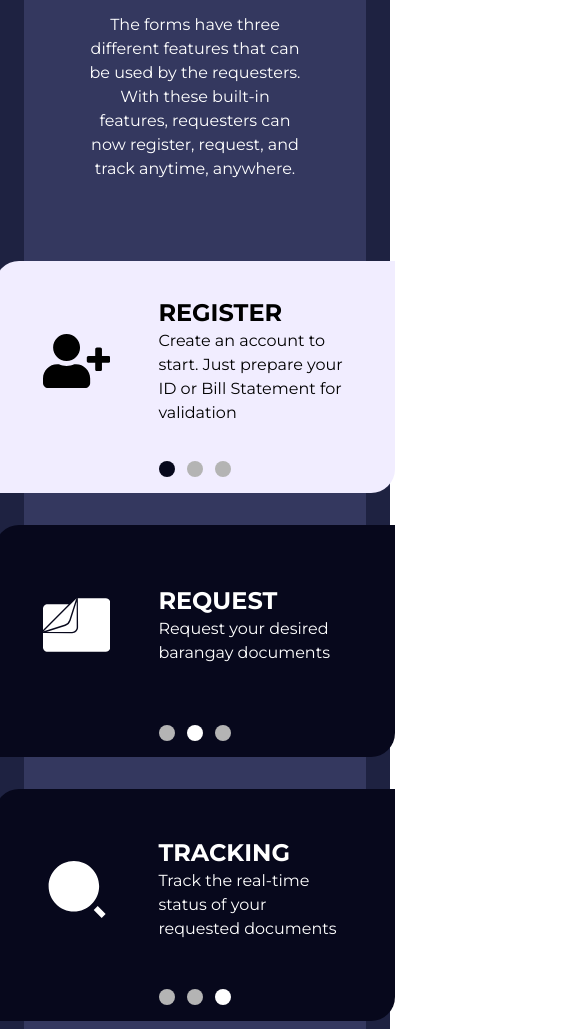
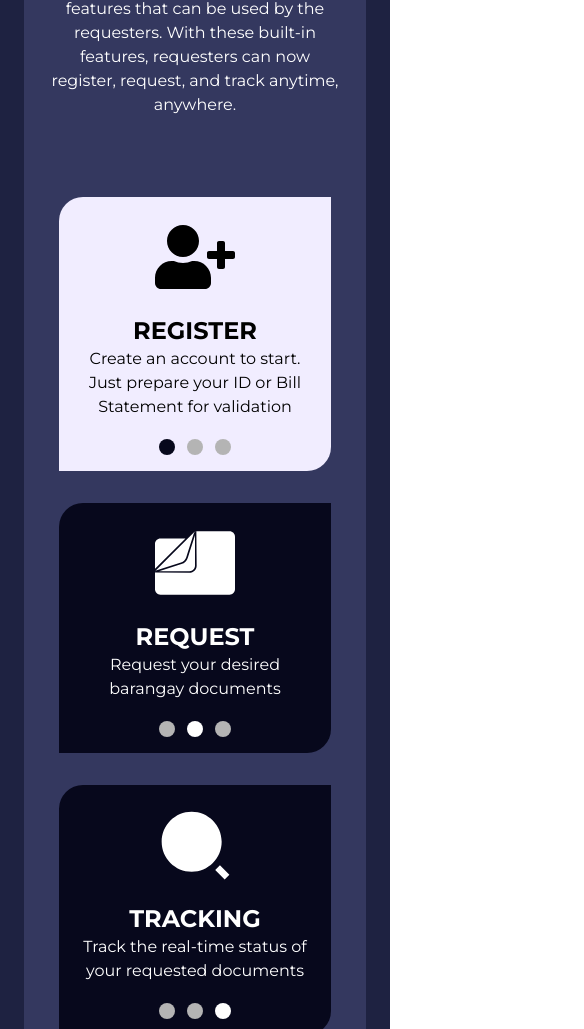
Before and after one commit to raphaelenciso/barangay-homepage, a React (Vite) app: page / in a window 390 px wide. Shown: the part 971-2000 px from the top of the page, 584 px wide, since content can reach past the window. Built offline with nearby package versions, Linux system fonts and the light colour scheme; the HTML template or start-up script is replaced by a standard one.

Commit message:
Fixed Mobile Responsiveness

```diff
--- a/src/components/Feature.jsx
+++ b/src/components/Feature.jsx
@@ -4,20 +4,23 @@ import { RiSearch2Fill } from "react-icons/ri";
 const Feature = () => {
   return (
     <div className="w-full bg-[#EBF5FF] text-[#1E2241] dark:bg-[#1E2241] dark:text-white p-6">
-      <div className="max-w-6xl mx-auto p-16 bg-[#FFFFFF] dark:bg-[#34385F] text-[#1E2241] dark:text-white  flex flex-col justify-center items-center rounded-tl-2xl rounded-br-2xl">
+      <div className="max-w-6xl mx-auto p-6 lg:p-16 bg-[#FFFFFF] dark:bg-[#34385F] text-[#1E2241] dark:text-white  flex flex-col justify-center items-center rounded-tl-2xl rounded-br-2xl">
         <h1 className="text-3xl font-semibold">Features</h1>
         <p className="text-center mt-4 text-base text-[#1E2241] dark:text-white">
           The forms have three different features that can be used by the
           requesters. With these built-in features, requesters can now register,
           request, and track anytime, anywhere.
         </p>
-        <div className="flex gap-0 px-20 pt-20 justify-center items-center | lg:gap-20 ">
-          <div className="flex flex-col">
+        <div className="flex gap-0 lg:px-20 pt-20 justify-center items-center | lg:gap-20 ">
+          <div className="flex flex-col justify-center items-center">
             {/* card */}
-            <div className="flex flex-col px-12 pb-4 w-[25rem] bg-[#07081C] text-white dark:bg-[#F1EDFF] dark:text-black rounded-tl-3xl rounded-br-3xl">
-              <div className="flex gap-12 justify-center items-center ">
-                <FaUserPlus size={200} />
-                <div className="flex flex-col w-[35rem]">
+            <div className="flex flex-col px-12 pb-4 w-[17rem] lg:w-[25rem] bg-[#07081C] text-white dark:bg-[#F1EDFF] dark:text-black rounded-tl-3xl rounded-br-3xl">
+              <div className="flex flex-col lg:flex-row gap-12 justify-center items-center ">
+                <FaUserPlus
+                  size={200}
+                  className="h-20 w-20 lg:h-48 lg:w-48 mt-5 mb-[-30px] lg:mb-0 lg:mt-0"
+                />
+                <div className="flex flex-col text-center w-[15rem] | lg:w-[35rem] lg:text-left">
                   <h1 className="text-2xl font-bold">REGISTER</h1>
                   <p>
                     Create an account to start. Just prepare your ID or Bill
@@ -25,7 +28,7 @@ const Feature = () => {
                   </p>
                 </div>
               </div>
-              <div className="mx-auto flex gap-3">
+              <div className="mx-auto flex gap-3 mt-5 lg:mt-0">
                 <div className="h-4 w-4 bg-white dark:bg-[#07081C] rounded-full"></div>
                 <div className="h-4 w-4 bg-[#B4B4B4] rounded-full"></div>
                 <div className="h-4 w-4 bg-[#B4B4B4] rounded-full"></div>
@@ -33,15 +36,18 @@ const Feature = () => {
             </div>
 
             {/* card */}
-            <div className="flex flex-col px-12 pb-4 mt-8 w-[25rem] dark:bg-[#07081C] bg-[#F1EDFF] rounded-tl-3xl rounded-br-3xl">
-              <div className="flex gap-12 justify-center items-center text-white]">
-                <SiFiles size={200} />
-                <div className="flex flex-col w-[35rem]">
+            <div className="flex flex-col px-12 pb-4 mt-8 w-[17rem] lg:w-[25rem] dark:bg-[#07081C] bg-[#F1EDFF] rounded-tl-3xl rounded-br-3xl">
+              <div className="flex flex-col lg:flex-row gap-12 justify-center items-center text-white]">
+                <SiFiles
+                  size={200}
+                  className="h-20 w-20 lg:h-48 lg:w-48 mt-5 mb-[-30px] lg:mb-0 lg:mt-0"
+                />
+                <div className="flex flex-col text-center w-[15rem] | lg:w-[35rem] lg:text-left">
                   <h1 className="text-2xl font-bold">REQUEST</h1>
                   <p>Request your desired barangay documents</p>
                 </div>
               </div>
-              <div className="mx-auto flex gap-3">
+              <div className="mx-auto flex gap-3 mt-5 lg:mt-0">
                 <div className="h-4 w-4 bg-[#B4B4B4] rounded-full"></div>
                 <div className="h-4 w-4 bg-[#07081C] dark:bg-white rounded-full"></div>
                 <div className="h-4 w-4 bg-[#B4B4B4] rounded-full"></div>
@@ -49,15 +55,18 @@ const Feature = () => {
             </div>
 
             {/* card */}
-            <div className="flex flex-col px-12 pb-4 mt-8 w-[25rem] dark:bg-[#07081C] bg-[#F1EDFF] rounded-tl-3xl rounded-br-3xl">
-              <div className="flex gap-12 justify-center items-center text-white]">
-                <RiSearch2Fill size={200} />
-                <div className="flex flex-col w-[35rem]">
+            <div className="flex flex-col px-12 pb-4 mt-8 w-[17rem] lg:w-[25rem] dark:bg-[#07081C] bg-[#F1EDFF] rounded-tl-3xl rounded-br-3xl">
+              <div className="flex flex-col lg:flex-row gap-12 justify-center items-center text-white]">
+                <RiSearch2Fill
+                  size={200}
+                  className="h-20 w-20 lg:h-48 lg:w-48 mt-5 mb-[-30px] lg:mb-0 lg:mt-0"
+                />
+                <div className="flex flex-col text-center w-[15rem] | lg:w-[35rem] lg:text-left">
                   <h1 className="text-2xl font-bold">TRACKING</h1>
                   <p>Track the real-time status of your requested documents</p>
                 </div>
               </div>
-              <div className="mx-auto flex gap-3">
+              <div className="mx-auto flex gap-3 mt-5 lg:mt-0">
                 <div className="h-4 w-4 bg-[#B4B4B4] rounded-full"></div>
                 <div className="h-4 w-4 bg-[#B4B4B4] rounded-full"></div>
                 <div className="h-4 w-4 bg-[#07081C] dark:bg-white rounded-full"></div>
--- a/src/components/Footer.jsx
+++ b/src/components/Footer.jsx
@@ -8,45 +8,51 @@ const Footer = () => {
       <div className="max-w-6xl mx-auto flex flex-col mt-6">
         {/* row1 */}
         <div className="flex flex-col lg:flex-row gap-12">
-          <div className="flex flex-col w-[35rem]">
+          <div className="flex flex-col text-center lg:text-left w-[20rem] lg:w-[35rem]">
             <h1 className="font-bold text-2xl">About Barangay 564 Website</h1>
             <p className="mt-3">
               The website is designed to streamline the process of registering,
               requesting, and tracking documents for all users.
             </p>
           </div>
-          <div className="flex flex-col">
+
+          {/* row2 */}
+          <div className="flex flex-col items-center lg:items-start">
             <h1 className="font-bold text-2xl">Contact us Here</h1>
-            <div className="flex gap-2 mt-3">
+            <div className="">
+              <div className="flex flex-col lg:flex-row items-center lg:items-start gap-2 mt-3 -base text-center lg:text-left">
                 <HiLocationMarker size={25} />
                 <p className="w-[20rem]">
                   1031 Samar Street, Sampaloc, Maynila, 1008 Kalakhang Maynila
                 </p>
               </div>
 
-            <div className="flex gap-2 mt-2">
+              <div className="flex flex-col lg:flex-row items-center lg:items-start gap-2 mt-3 -base text-center lg:text-left">
                 <MdEmail size={20} />
                 <p className="ml-2">support@barangay564.online</p>
               </div>
 
-            <div className="flex gap-2 mt-2">
+              <div className="flex flex-col lg:flex-row items-center lg:items-start gap-2 mt-3 -base text-center lg:text-left">
                 <BsFillTelephoneFill size={20} />
                 <p className="ml-2">8-7000</p>
               </div>
             </div>
           </div>
+        </div>
         <hr className="mt-5" />
         {/* row2 */}
-        <div className="flex justify-between mt-5">
-          <p className="font-medium text-lg">Copyright © Barangay 564</p>
+        <div className="flex flex-col justify-center lg:flex-row lg:justify-between mt-5">
+          <p className="font-medium text-lg text-center lg:text-left mb-4 lg:mb-0">
+            Copyright © Barangay 564
+          </p>
           <div className="flex justify-center items-center gap-4">
             <p>Follow Us</p>
             <div className="flex gap-4">
-              <div className="bg-[#151738] rounded-full p-2">
+              <div className="dark:bg-[#151738] bg-white rounded-full p-2">
                 <GrFacebookOption size={25} />
               </div>
 
-              <div className="bg-[#151738] rounded-full p-2">
+              <div className="dark:bg-[#151738] bg-white rounded-full p-2">
                 <GrTwitter size={25} />
               </div>
             </div>
```
Lines whose indentation alone changed are shown as unchanged.
